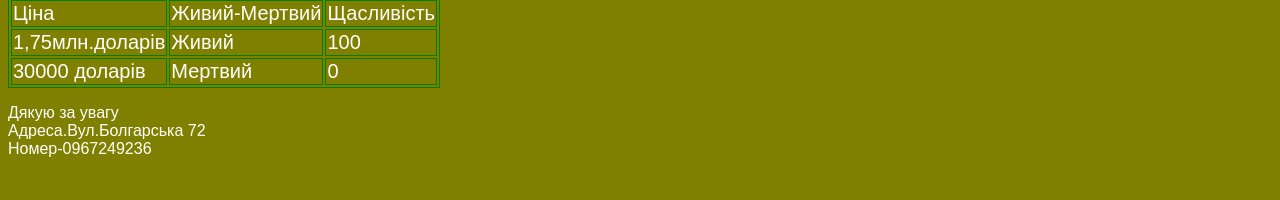
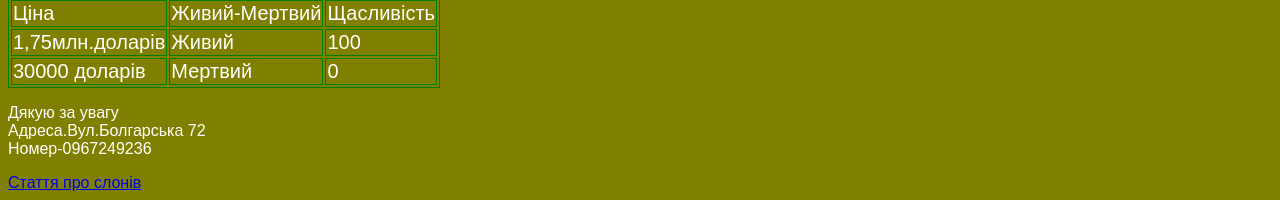
Before and after one commit to Neeror/site202, a plain HTML site: page index.html in a window 1280 px wide. Shown: the part 1839-2039 px from the top of the page. Before the commit the page ends 2013 px from the top, so only its background shows below. Drawn offline with Linux system fonts and the light colour scheme.

Commit message:
Update index.html

```diff
--- a/index.html
+++ b/index.html
@@ -58,6 +58,7 @@
      </main>
      <footer>
      <p style="color:white">Дякую за увагу<br/>Адреса.Вул.Болгарська 72<br/>Номер-0967249236</p>
+      <a href="https://uk.wikipedia.org/wiki/%D0%A1%D0%BB%D0%BE%D0%BD">Стаття про слонів</a>
      </footer>
      </body>
  </html>
```
